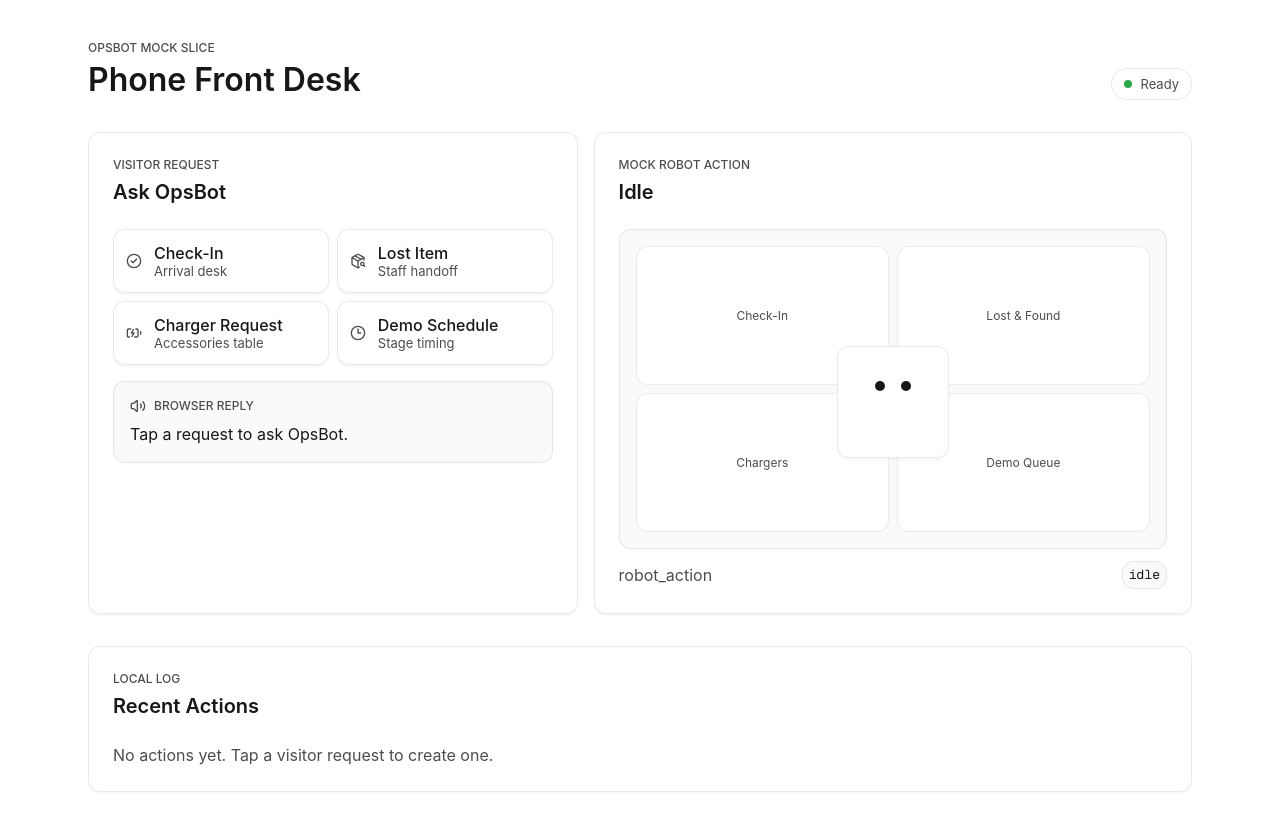
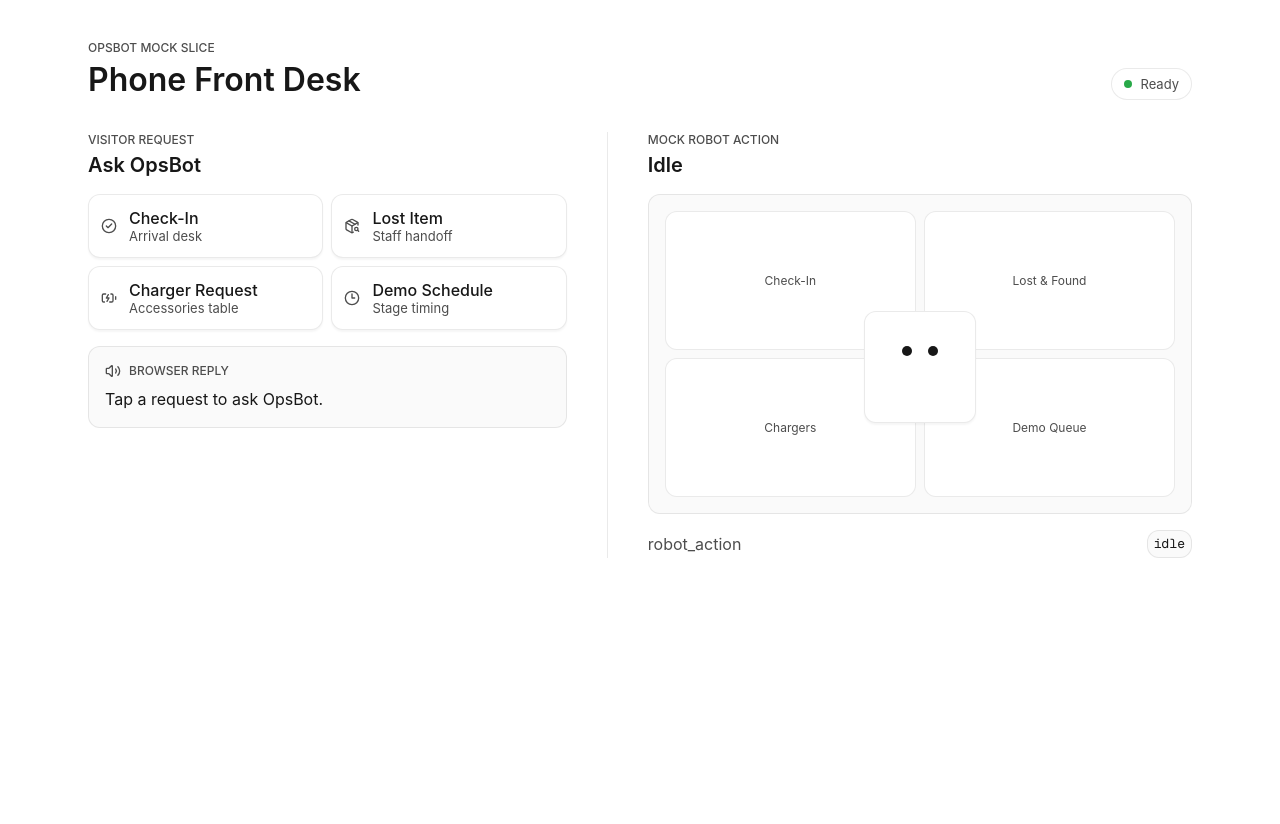
Before and after one commit to borjasolerme/opsbot, a Next.js app: page / in a window 1280 px wide. After the commit the page ends 800 px from the top, so only its background shows below. Built offline with nearby package versions, Linux system fonts and the light colour scheme.

Commit message:
Simplify OpsBot UI

```diff
--- a/components/OpsBotConsole.tsx
+++ b/components/OpsBotConsole.tsx
@@ -4,23 +4,15 @@ import {
   BatteryCharging,
   CheckCircle2,
   Clock3,
-  MapPin,
   PackageSearch,
   Volume2
 } from "lucide-react";
 import { type ComponentType, useMemo, useState } from "react";
 import { Button } from "@/components/ui/button";
-import { Card, CardContent, CardHeader, CardTitle } from "@/components/ui/card";
 import { cn } from "@/lib/utils";
 import { intentOptions, type IntentId, type IntentResponse } from "@/lib/intent";
 
 type RequestState = "ready" | "calling" | "speaking" | "speech_unavailable" | "error";
-
-type ActionLog = IntentResponse & {
-  intent: IntentId;
-  label: string;
-  at: string;
-};
 
 const robotActionLabels: Record<IntentResponse["robot_action"], string> = {
   point_checkin: "Pointing To Check-In",
@@ -43,7 +35,6 @@ export function OpsBotConsole() {
   const [robotAction, setRobotAction] = useState<IntentResponse["robot_action"]>("idle");
   const [requestState, setRequestState] = useState<RequestState>("ready");
   const [lastIntent, setLastIntent] = useState<IntentId | null>(null);
-  const [actionLog, setActionLog] = useState<ActionLog[]>([]);
 
   const statusLabel = useMemo(() => {
     if (requestState === "calling") return "Calling /intent";
@@ -54,8 +45,6 @@ export function OpsBotConsole() {
   }, [requestState]);
 
   async function handleIntent(intent: IntentId) {
-    const option = intentOptions.find((item) => item.id === intent);
-
     setLastIntent(intent);
     setRequestState("calling");
 
@@ -75,21 +64,6 @@ export function OpsBotConsole() {
       const data = (await response.json()) as IntentResponse;
       setReply(data.reply);
       setRobotAction(data.robot_action);
-      setActionLog((current) =>
-        [
-          {
-            ...data,
-            intent,
-            label: option?.label ?? intent,
-            at: new Intl.DateTimeFormat("en", {
-              hour: "2-digit",
-              minute: "2-digit",
-              second: "2-digit"
-            }).format(new Date())
-          },
-          ...current
-        ].slice(0, 4)
-      );
 
       speakReply(data.reply);
     } catch {
@@ -147,18 +121,19 @@ export function OpsBotConsole() {
       </section>
 
       <section
-        className="grid grid-cols-1 gap-4 md:grid-cols-[minmax(320px,0.9fr)_minmax(0,1.1fr)]"
+        className="grid grid-cols-1 gap-8 md:grid-cols-[minmax(320px,0.9fr)_minmax(0,1.1fr)] md:gap-10"
         aria-label="OpsBot controls and robot state"
       >
-        <Card>
-          <CardHeader>
+        <div className="flex min-w-0 flex-col gap-4">
+          <div>
             <p className="text-xs font-medium uppercase leading-4 text-muted-foreground">
               Visitor Request
             </p>
-            <CardTitle className="text-xl leading-[26px] tracking-normal">Ask OpsBot</CardTitle>
-          </CardHeader>
+            <h2 className="mt-1 text-xl font-semibold leading-[26px] tracking-normal">
+              Ask OpsBot
+            </h2>
+          </div>
 
-          <CardContent>
           <div className="grid grid-cols-1 gap-2 sm:grid-cols-2">
             {intentOptions.map((option) => {
               const Icon = intentIcons[option.id];
@@ -187,30 +162,25 @@ export function OpsBotConsole() {
             })}
           </div>
 
-            <div
-              className="mt-4 rounded-md border border-border bg-secondary p-4"
-              aria-live="polite"
-            >
+          <div className="rounded-md border border-border bg-secondary p-4" aria-live="polite">
             <p className="mb-2 flex items-center gap-2 text-xs font-medium uppercase leading-4 text-muted-foreground">
               <Volume2 className="h-4 w-4" aria-hidden="true" />
               Browser Reply
             </p>
             <p className="text-base leading-6 text-foreground">{reply}</p>
           </div>
-          </CardContent>
-        </Card>
+        </div>
 
-        <Card>
-          <CardHeader>
+        <div className="flex min-w-0 flex-col gap-4 border-t border-border pt-8 md:border-l md:border-t-0 md:pl-10 md:pt-0">
+          <div>
             <p className="text-xs font-medium uppercase leading-4 text-muted-foreground">
               Mock Robot Action
             </p>
-            <CardTitle className="text-xl leading-[26px] tracking-normal">
+            <h2 className="mt-1 text-xl font-semibold leading-[26px] tracking-normal">
               {robotActionLabels[robotAction]}
-            </CardTitle>
-          </CardHeader>
+            </h2>
+          </div>
 
-          <CardContent>
           <div
             className="robot-stage min-h-80 overflow-hidden rounded-md border border-border bg-secondary max-[420px]:min-h-[280px]"
             data-action={robotAction}
@@ -235,46 +205,14 @@ export function OpsBotConsole() {
             </div>
           </div>
 
-            <div className="mt-3 flex items-center justify-between gap-3 text-muted-foreground">
+          <div className="flex items-center justify-between gap-3 text-muted-foreground">
             <span>robot_action</span>
             <code className="rounded-md border border-border bg-secondary px-1.5 py-1 font-mono text-[13px] leading-[18px] text-foreground">
               {robotAction}
             </code>
           </div>
-          </CardContent>
-        </Card>
+        </div>
       </section>
-
-      <Card aria-label="Recent mocked actions">
-        <CardHeader>
-          <p className="text-xs font-medium uppercase leading-4 text-muted-foreground">
-            Local Log
-          </p>
-          <CardTitle className="text-xl leading-[26px] tracking-normal">Recent Actions</CardTitle>
-        </CardHeader>
-        <CardContent>
-        {actionLog.length === 0 ? (
-          <p className="text-muted-foreground">
-            No actions yet. Tap a visitor request to create one.
-          </p>
-        ) : (
-          <ol className="grid gap-2">
-            {actionLog.map((item) => (
-              <li
-                className="grid grid-cols-1 gap-2 rounded-md border border-border p-3 sm:grid-cols-[minmax(0,1fr)_auto_auto] sm:items-center"
-                key={`${item.intent}-${item.at}`}
-              >
-                <span className="font-medium">{item.label}</span>
-                <code className="w-fit rounded-md border border-border bg-secondary px-1.5 py-1 font-mono text-[13px] leading-[18px] text-foreground">
-                  {item.robot_action}
-                </code>
-                <time className="font-mono text-xs leading-4 text-muted-foreground">{item.at}</time>
-              </li>
-            ))}
-          </ol>
-        )}
-        </CardContent>
-      </Card>
     </main>
   );
 }
--- a/components/ui/card.tsx
+++ /dev/null
@@ -1,43 +0,0 @@
-import * as React from "react";
-import { cn } from "@/lib/utils";
-
-function Card({ className, ...props }: React.ComponentProps<"div">) {
-  return (
-    <div
-      className={cn(
-        "rounded-xl border border-border bg-card text-card-foreground shadow-xs",
-        className
-      )}
-      data-slot="card"
-      {...props}
-    />
-  );
-}
-
-function CardHeader({ className, ...props }: React.ComponentProps<"div">) {
-  return (
-    <div
-      className={cn("flex flex-col gap-1.5 p-6", className)}
-      data-slot="card-header"
-      {...props}
-    />
-  );
-}
-
-function CardTitle({ className, ...props }: React.ComponentProps<"div">) {
-  return (
-    <div
-      className={cn("font-semibold leading-none", className)}
-      data-slot="card-title"
-      {...props}
-    />
-  );
-}
-
-function CardContent({ className, ...props }: React.ComponentProps<"div">) {
-  return (
-    <div className={cn("p-6 pt-0", className)} data-slot="card-content" {...props} />
-  );
-}
-
-export { Card, CardContent, CardHeader, CardTitle };
```
Also changed, not shown: 1 other file (tests, documents, lock files or other folders). Lines whose indentation alone changed are shown as unchanged.
